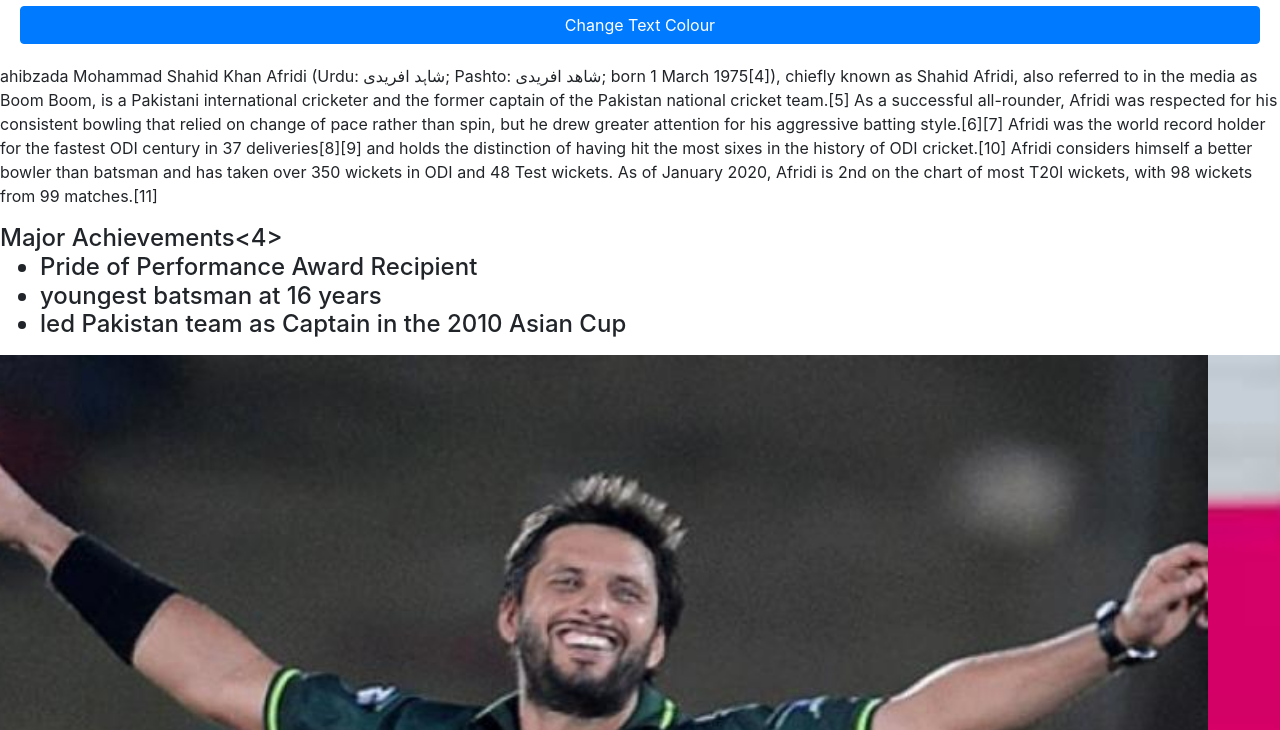
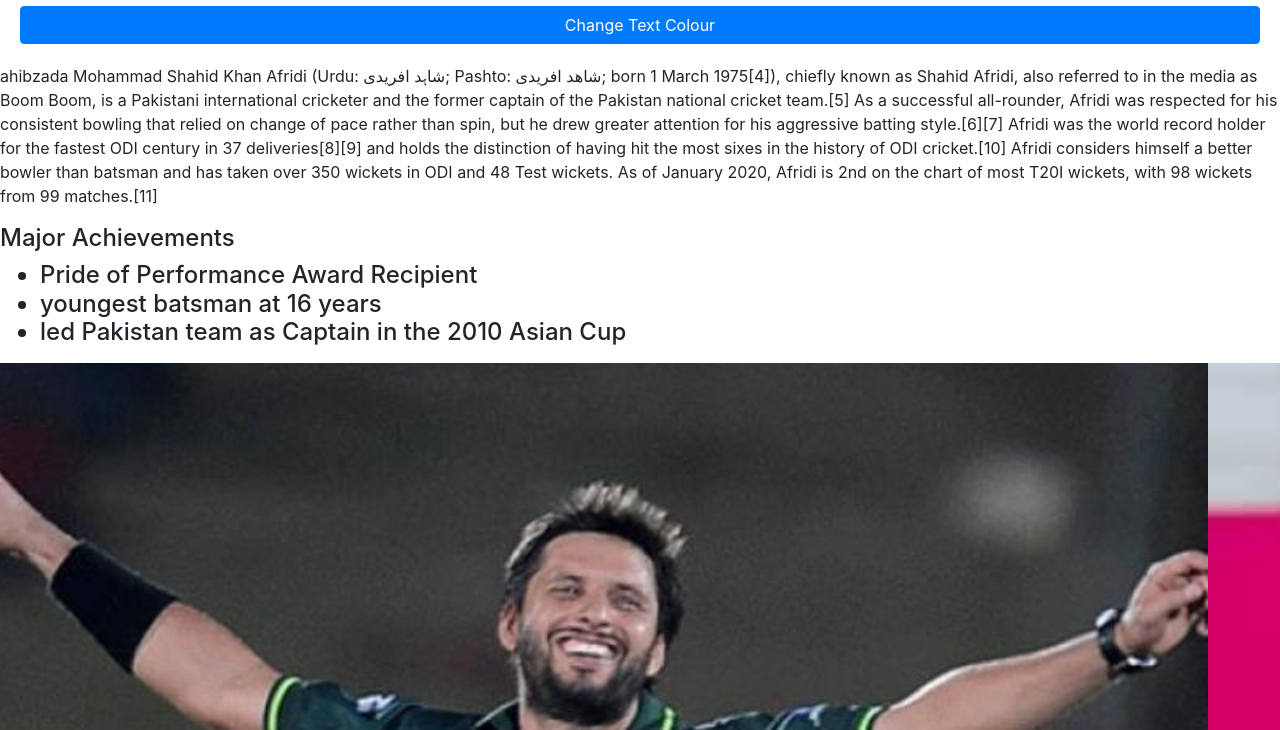
Before and after one commit to shakeel229/FavCelebrity, a plain HTML site: page index.html in a window 1280 px wide. Shown: the part 70-800 px from the top of the page. Drawn offline with nearby package versions, Linux system fonts and the light colour scheme.

Commit message:
first commit2

```diff
--- a/index.html
+++ b/index.html
@@ -42,7 +42,7 @@
         wickets, with 98 wickets from 99 matches.[11]
       </p>
       <div style="align-items: flex-start;">
-        <h4>Major Achievements<4>
+        <h4>Major Achievements<h4>
         <ul>
           <li>Pride of Performance Award Recipient</li>
           <li>youngest batsman at 16 years</li>
```
